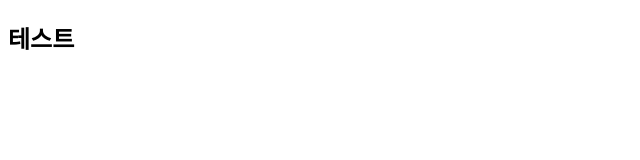
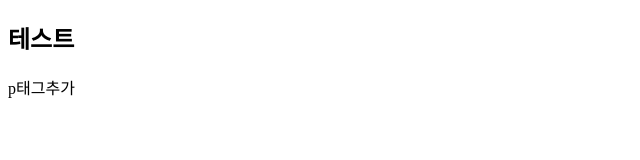
Before and after one commit to 2hanna/2hannagittest, a plain HTML site: page index.html in a window 1280 px wide. Shown: the full height of the page, 0-640 px from the left. Drawn offline with Linux system fonts and the light colour scheme.

Commit message:
other-p태그추가

```diff
--- a/index.html
+++ b/index.html
@@ -8,5 +8,6 @@
   </head>
   <body>
     <h2>테스트</h2>
+    <p>p태그추가</p>
   </body>
 </html>
```
